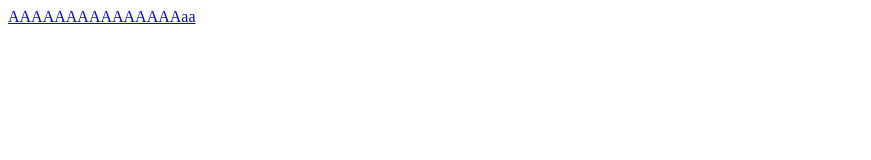
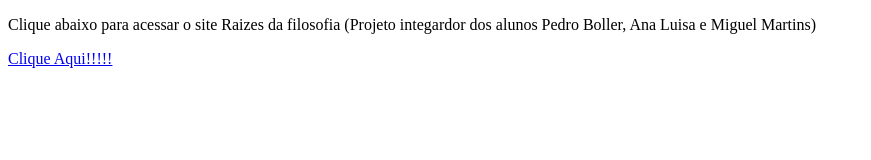
Before and after one commit to pedroboller/prototipo002, a plain HTML site: page index.html in a window 1280 px wide. Shown: the whole page, without its empty margins (0-871 px from the left). Drawn offline with Linux system fonts and the light colour scheme.

Commit message:
Update index.html

```diff
--- a/index.html
+++ b/index.html
@@ -6,6 +6,7 @@
     <title>Document</title>
 </head>
 <body>
-    <a href="src/html/indexprincipal.html">AAAAAAAAAAAAAAAaa</a>
+    <p>Clique abaixo para acessar o site Raizes da filosofia (Projeto integardor dos alunos Pedro Boller, Ana Luisa e Miguel Martins)</p>
+    <a href="src/html/indexprincipal.html">Clique Aqui!!!!!</a>
 </body>
 </html>
```
